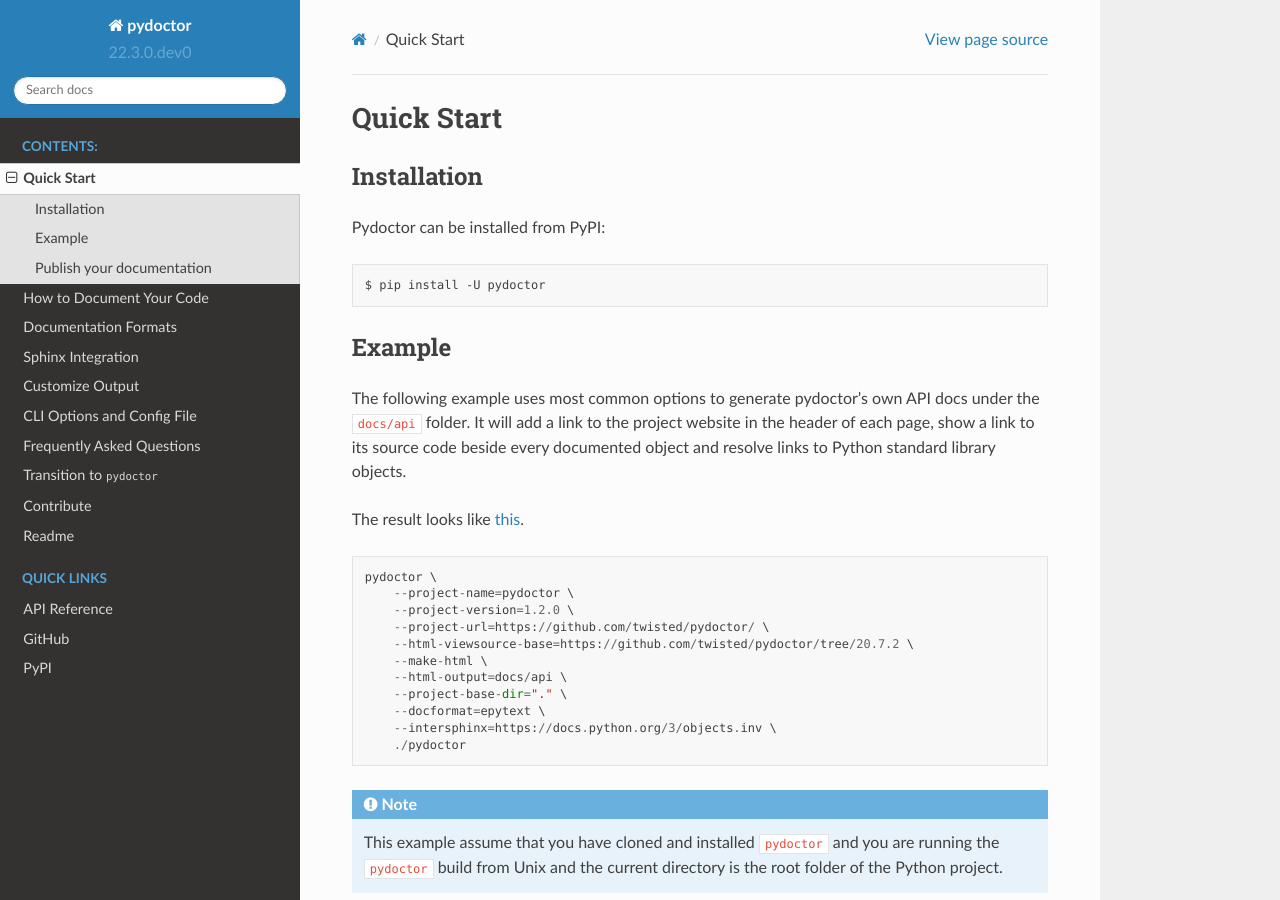
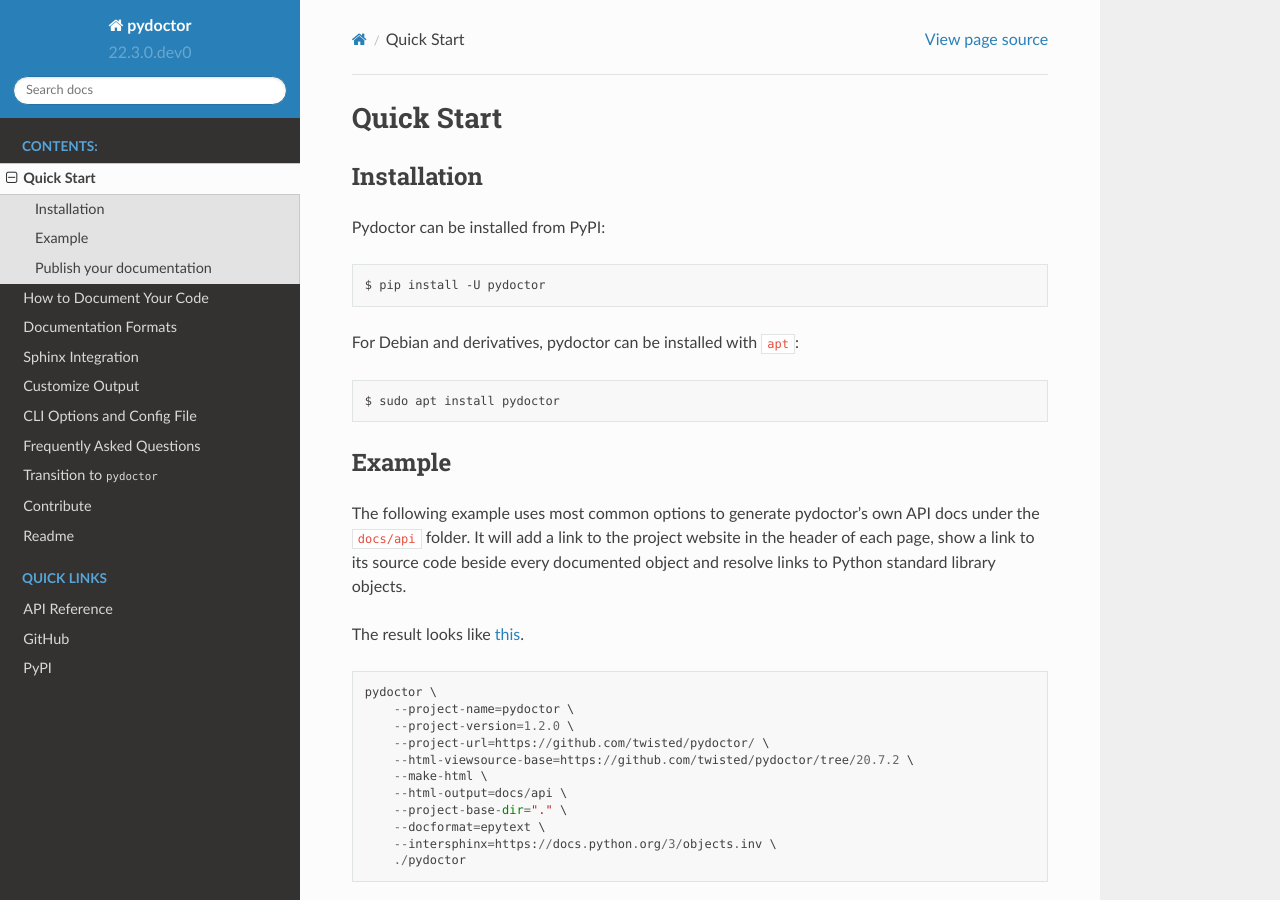
Before and after one commit to twisted/pydoctor, a Sphinx documentation site: the page built from docs/source/quickstart.rst, in a window 1280 px wide and 900 px high. Built offline with Sphinx 7.4.7 and the Read the Docs theme 2.0.0, drawn with Linux system fonts in a browser that asks for light colours.

Commit message:
Add apt install docs

```diff
--- a/docs/source/quickstart.rst
+++ b/docs/source/quickstart.rst
@@ -7,6 +7,10 @@
 Pydoctor can be installed from PyPI::
 
    $ pip install -U pydoctor
+
+For Debian and derivatives, pydoctor can be installed with ``apt``::
+
+   $ sudo apt install pydoctor
 
 Example
 -------
```
